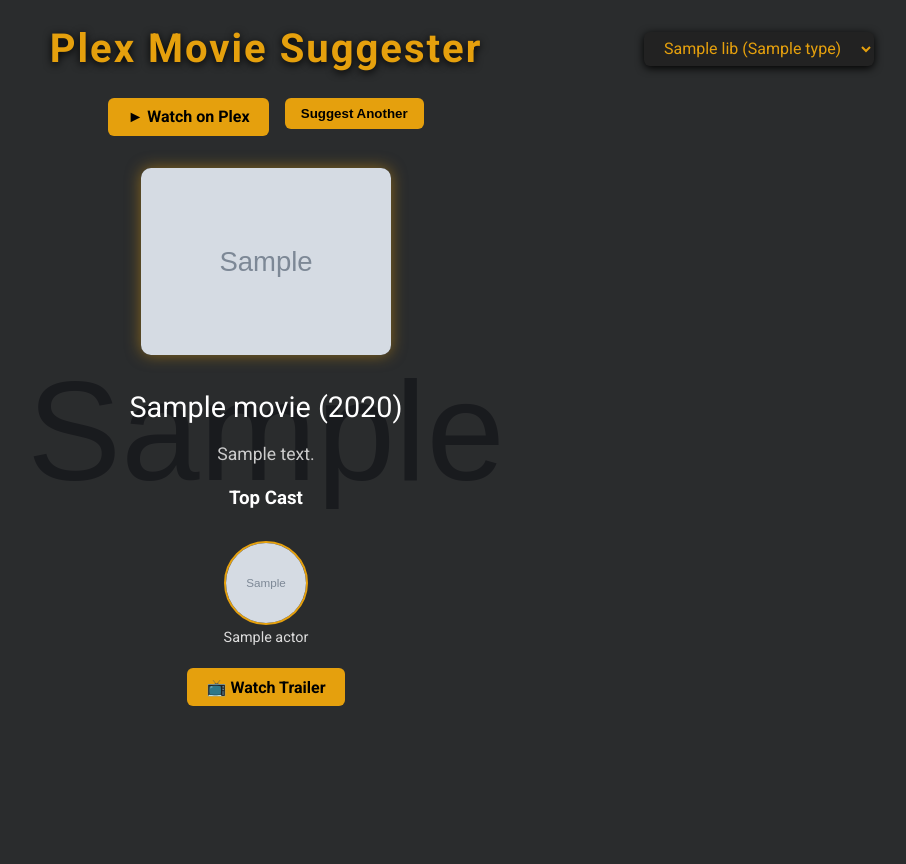
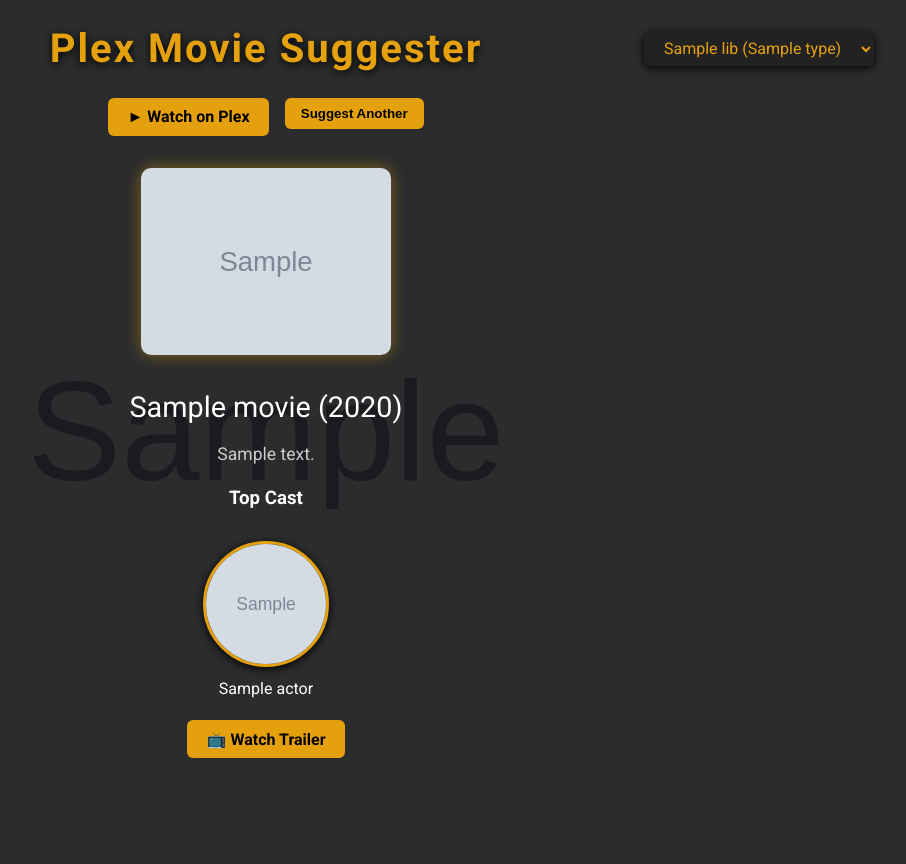
Before and after one commit to TheInfamousToTo/plex-suggester, a Flask app: template templates/index.html in a window 1280 px wide. Shown: the whole page, without its empty margins (374-1280 px from the left). Run offline with Flask 3, Linux system fonts and the light colour scheme; the template is opened without the code that fills it: most values are stand-ins (such as "Sample title", 1, 10 or a date in 2020); grey boxes marked "Sample" are stand-in pictures.

Commit message:
Release version 1.2

```diff
--- a/app.py
+++ b/app.py
@@ -1,5 +1,6 @@
 import os
 import random
+import re
 import requests
 from flask import Flask, render_template, request
 from plexapi.server import PlexServer
@@ -13,22 +14,40 @@
 LIBRARY_NAME = os.getenv("PLEX_LIBRARY", "Movies")
 
 wiki_wiki = wikipediaapi.Wikipedia(
-    user_agent='PlexMovieSuggester/1.0 (your-email@example.com)',  # Replace with your contact info
+    user_agent='PlexMovieSuggester/1.0 (bees751@hotmail.com)',  # Replace with your contact info
     language='en'
 )
 
 def get_wikipedia_actor_image(actor_name):
     try:
         url = f"https://en.wikipedia.org/w/api.php?action=query&titles={actor_name}&prop=pageimages&format=json&pithumbsize=200"
-        resp = requests.get(url).json()
+        resp = requests.get(url, timeout=2).json()
         pages = resp.get("query", {}).get("pages", {})
         for pageid, pagedata in pages.items():
             thumbnail = pagedata.get("thumbnail", {})
             if thumbnail:
                 return thumbnail.get("source")
-        return None
     except Exception:
-        return None
+        pass
+    return None  # Always return None if anything fails
+
+def get_imdb_actor_image(actor_name):
+    """
+    Try to fetch actor image from IMDB via DuckDuckGo image search as a workaround.
+    Returns image URL or None.
+    """
+    try:
+        # Use DuckDuckGo image search as a simple, free workaround (not official IMDB API)
+        search_url = f"https://duckduckgo.com/?q={actor_name}+imdb&iax=images&ia=images"
+        headers = {"User-Agent": "Mozilla/5.0"}
+        html = requests.get(search_url, headers=headers, timeout=3).text
+        # Find first image URL in the HTML (very basic, not robust)
+        match = re.search(r'"image":"(https://[^"]+?)"', html)
+        if match:
+            return match.group(1).replace("\\/", "/")
+    except Exception:
+        pass
+    return None
 
 def get_plex_libraries():
     if not PLEX_URL or not PLEX_TOKEN:
@@ -72,15 +91,23 @@
         if getattr(item, "thumb", None):
             item.poster_url = f"{PLEX_URL}{item.thumb}?X-Plex-Token={PLEX_TOKEN}"
         else:
-            item.poster_url = "https://via.placeholder.com/250x375?text=No+Image"
+            item.poster_url = "https://avatars.githubusercontent.com/u/72304665?v=4"
 
-        # Top 5 cast with images (plex thumb or Wikipedia fallback)
+        # Top 5 cast with images (Plex thumb, then IMDB, then Wikipedia, else always placeholder)
         cast = []
         for actor in getattr(item, "roles", [])[:5]:
+            # 1. Try Plex thumb
             if getattr(actor, "thumb", None):
                 actor_thumb = f"{PLEX_URL}{actor.thumb}?X-Plex-Token={PLEX_TOKEN}"
             else:
-                actor_thumb = get_wikipedia_actor_image(actor.tag) or "https://via.placeholder.com/80?text=?"
+                # 2. Try IMDB (via DuckDuckGo image search)
+                actor_thumb = get_imdb_actor_image(actor.tag)
+                if not actor_thumb:
+                    # 3. Try Wikipedia
+                    actor_thumb = get_wikipedia_actor_image(actor.tag)
+                # 4. Fallback to placeholder if all else fails
+                if not actor_thumb:
+                    actor_thumb = "https://upload.wikimedia.org/wikipedia/commons/3/32/Plex_Logo_2019.png"
             cast.append({
                 "name": actor.tag,
                 "thumb": actor_thumb
--- a/templates/index.html
+++ b/templates/index.html
@@ -77,23 +77,23 @@
     .cast {
       display: flex;
       justify-content: center;
-      flex-wrap: wrap;
-      gap: 1em;
-      margin-top: 2em;
+      gap: 2em;
+      margin: 2em 0;
     }
 
     .actor {
       text-align: center;
-      font-size: 0.9em;
-      color: #ddd;
     }
 
     .actor img {
-      width: 80px;
-      height: 80px;
+      width: 120px;   /* Increased from 80px */
+      height: 120px;  /* Increased from 80px */
       object-fit: cover;
       border-radius: 50%;
-      border: 2px solid #e5a00d;
+      border: 3px solid #e5a00d;
+      background: #222;
+      box-shadow: 0 2px 8px #000;
+      margin-bottom: 0.5em;
     }
 
     .trailer {
```
Also changed, not shown: README.md.
